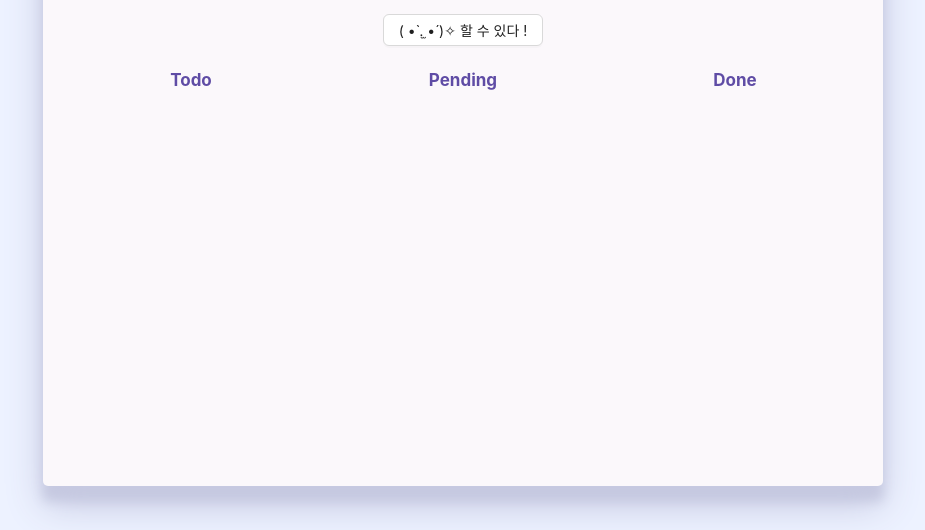
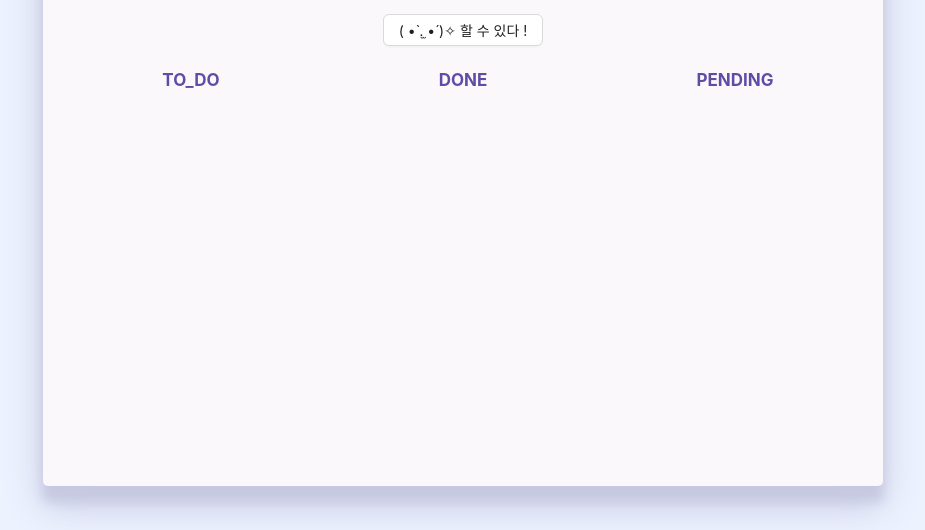
Before and after one commit to jeongyeon-park/react-todo, a React (Create React App) app: page /todoList in a window 1280 px wide. Shown: the part 234-764 px from the top of the page, without its empty margins (177-1102 px from the left). Built offline with nearby package versions, Linux system fonts and the light colour scheme; a web font is replaced by a local one.

Commit message:
ADD: Todo status enum 추가

```diff
--- a/src/Router.tsx
+++ b/src/Router.tsx
@@ -6,7 +6,8 @@ import TodoList from "./pages/TodoList";
 export const Router = ()=>{
 
     return (
-        <BrowserRouter basename={process.env.PUBLIC_URL}>
+        <BrowserRouter >
+        {/* 배포시 BrowerRouter 에 추가해줘야함 => basename={process.env.PUBLIC_URL} */}
           <Routes>
             <Route path="/" element={<Home />}/>
             <Route path="/weather" element={<Weather />}/>
--- a/src/pages/TodoList.tsx
+++ b/src/pages/TodoList.tsx
@@ -23,6 +23,12 @@ const Title = styled.div`
   color: #5f4ca5;
 `;
 
+enum todoStatus {
+  todo = "TO_DO",
+  done = "DONE",
+  pending = "PENDING",
+}
+
 const TodoList = () => {
   const userName = useRecoilValue(userNameState);
 
@@ -31,8 +37,9 @@ const TodoList = () => {
     name: string;
     status: "TO_DO" | "DONE" | "PENDING";
   }
+
+  const todoStatus = ["TO_DO", "DONE", "PENDING"];
   const [todoList, setTodoList] = useRecoilState<ITodoItem[]>(todoListState);
-
 
   const keyNumber = useRef(0);
 
@@ -48,7 +55,6 @@ const TodoList = () => {
     keyNumber.current += 1;
 
     console.log(todoList);
-
   };
 
   return (
@@ -70,36 +76,20 @@ const TodoList = () => {
 
         <ListWrap>
           <Row gutter={16}>
-            <Col className="gutter-row" span={8}>
-              <Title>Todo</Title>
+            {todoStatus.map((todoStatusValue) => {
+              return (
+                <Col className="gutter-row" xs={24} sm={24} md={8}>
+                  <Title>{todoStatusValue}</Title>
                   <ListItemWrap>
                     {todoList
-                  .filter((item) => item.status === "TO_DO")
+                      .filter((item) => item.status === todoStatusValue)
                       .map((item) => (
                         <TodoItem key={item.id} {...item}></TodoItem>
                       ))}
                   </ListItemWrap>
                 </Col>
-            <Col className="gutter-row" span={8}>
-              <Title>Pending</Title>
-              <ListItemWrap>
-                {todoList
-                  .filter((item) => item.status === "PENDING")
-                  .map((item) => (
-                    <TodoItem key={item.id} {...item}></TodoItem>
-                  ))}
-              </ListItemWrap>
-            </Col>
-            <Col className="gutter-row" span={8}>
-              <Title>Done</Title>
-              <ListItemWrap>
-                {todoList
-                  .filter((item) => item.status === "DONE")
-                  .map((item) => (
-                    <TodoItem key={item.id} {...item}></TodoItem>
-                  ))}
-              </ListItemWrap>
-            </Col>
+              );
+            })}
           </Row>
         </ListWrap>
       </S.ComponentWrap>
```
Lines whose indentation alone changed are shown as unchanged.
